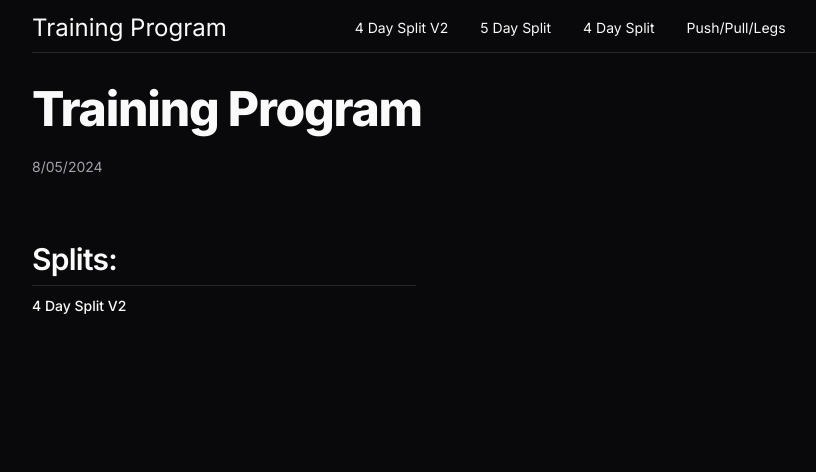
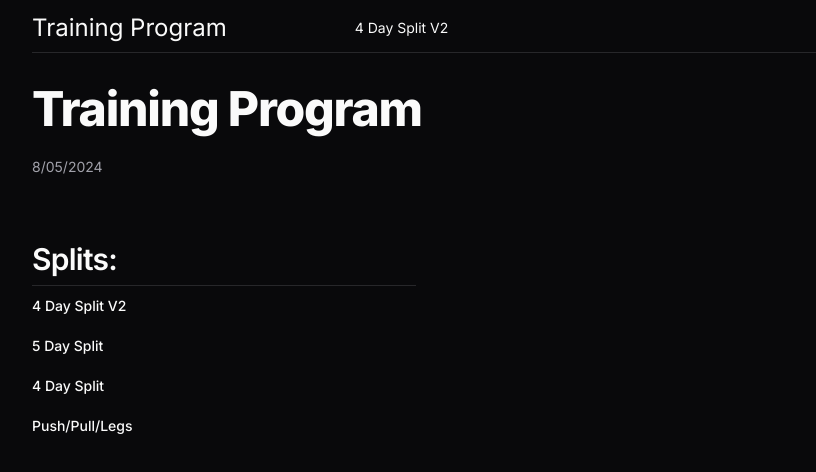
Before and after one commit to Dillonzellis/training-program, a Next.js app: page / in a window 1280 px wide. Shown: the top 472 px of the page, without its empty margins (48-864 px from the left). Built offline with nearby package versions, Linux system fonts and the light colour scheme.

Commit message:
restored home page split and remove split mapping from nav

```diff
--- a/src/app/page.tsx
+++ b/src/app/page.tsx
@@ -4,7 +4,7 @@ import { H1 } from "@/components/typography/H1";
 import { H2 } from "@/components/typography/H2";
 import { Button } from "@/components/ui/button";
 import Link from "next/link";
-// import { splits } from "@/data/splits";
+import { splits } from "@/data/splits";
 import { updateDate } from "@/data/globals";
 
 //TODO: add auth
@@ -22,14 +22,14 @@ export default function Home() {
           <H2>Splits:</H2>
 
           <div className="flex flex-col justify-start items-start">
-            <Button asChild className="p-0" variant="link">
-              <Link href="/4-day-split-v2">4 Day Split V2</Link>
-            </Button>
-            {/* {splits.map((split, idx) => ( */}
-            {/*   <Button key={idx} asChild className="p-0" variant="link"> */}
-            {/*     <Link href={split.href}>{split.name}</Link> */}
-            {/*   </Button> */}
-            {/* ))} */}
+            {/* <Button asChild className="p-0" variant="link"> */}
+            {/*   <Link href="/4-day-split-v2">4 Day Split V2</Link> */}
+            {/* </Button> */}
+            {splits.map((split, idx) => (
+              <Button key={idx} asChild className="p-0" variant="link">
+                <Link href={split.href}>{split.name}</Link>
+              </Button>
+            ))}
           </div>
         </div>
       </MaxWidthWrapper>
--- a/src/components/MainNav.tsx
+++ b/src/components/MainNav.tsx
@@ -1,6 +1,6 @@
 import Link from "next/link";
 import MaxWidthWrapper from "./MaxWidthWrapper";
-import { splits } from "@/data/splits";
+// import { splits } from "@/data/splits";
 
 export default function MainNav() {
   return (
@@ -12,11 +12,13 @@ export default function MainNav() {
               Training Program
             </Link>
 
-            {splits.map((split, idx) => (
-              <Link key={idx} href={split.href}>
-                {split.name}
-              </Link>
-            ))}
+            <Link href="/4-day-split-v2">4 Day Split V2</Link>
+
+            {/* {splits.map((split, idx) => ( */}
+            {/*   <Link key={idx} href={split.href}> */}
+            {/*     {split.name} */}
+            {/*   </Link> */}
+            {/* ))} */}
           </div>
         </div>
       </MaxWidthWrapper>
```
